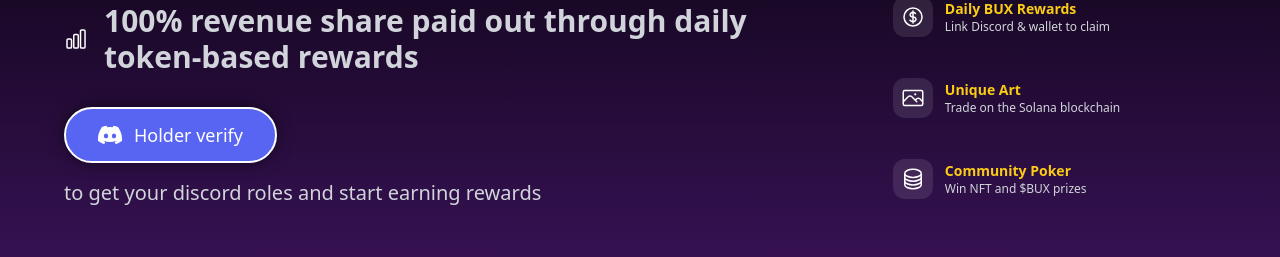
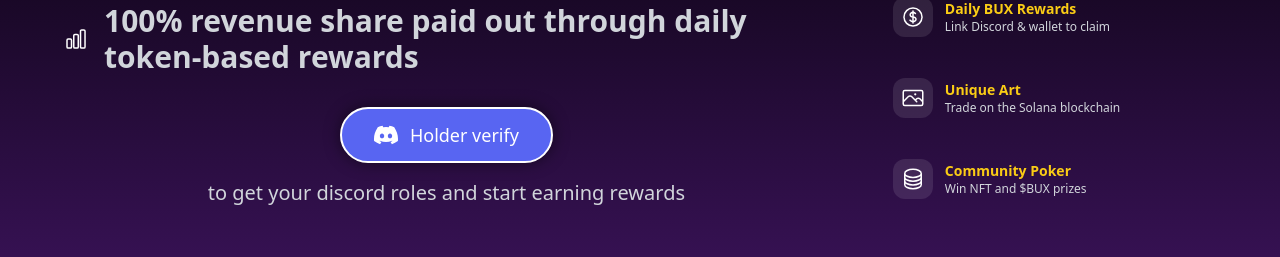
Before and after one commit to tomBUXDAO/BUXDAO, a React (Vite) app: page / in a window 1280 px wide. Shown: the part 237-494 px from the top of the page. Built offline with nearby package versions, Linux system fonts and the light colour scheme; no server answers.

Commit message:
style: center button and text on tablet - Remove sm:items-start classes - Keep items centered on all tablet views - Maintain consistent text alignment - Keep mobile and desktop layouts unchanged

```diff
--- a/src/components/Hero.jsx
+++ b/src/components/Hero.jsx
@@ -59,13 +59,13 @@ const Hero = () => {
 
               {/* Center button and text section */}
               <div className="flex flex-col items-center w-full">
-                <div className="flex flex-col items-center gap-4 w-full sm:items-start">
-                  <div className="flex flex-col items-center w-full sm:items-start gap-4">
+                <div className="flex flex-col items-center gap-4 w-full">
+                  <div className="flex flex-col items-center w-full gap-4">
                     <button className="flex items-center justify-center space-x-3 bg-[#5865F2] px-8 py-3 rounded-full text-white text-base sm:text-lg hover:opacity-90 transition-opacity border-2 border-white shadow-[0_0_15px_rgba(0,0,0,0.5)] whitespace-nowrap">
                       <DiscordIcon className="h-5 w-5 sm:h-6 sm:w-6" />
                       <span>Holder verify</span>
                     </button>
-                    <p className="text-xs sm:text-base md:text-lg lg:text-xl text-gray-300 text-center sm:text-left whitespace-nowrap">
+                    <p className="text-xs sm:text-base md:text-lg lg:text-xl text-gray-300 text-center whitespace-nowrap">
                       to get your discord roles and start earning rewards
                     </p>
                   </div>
```
